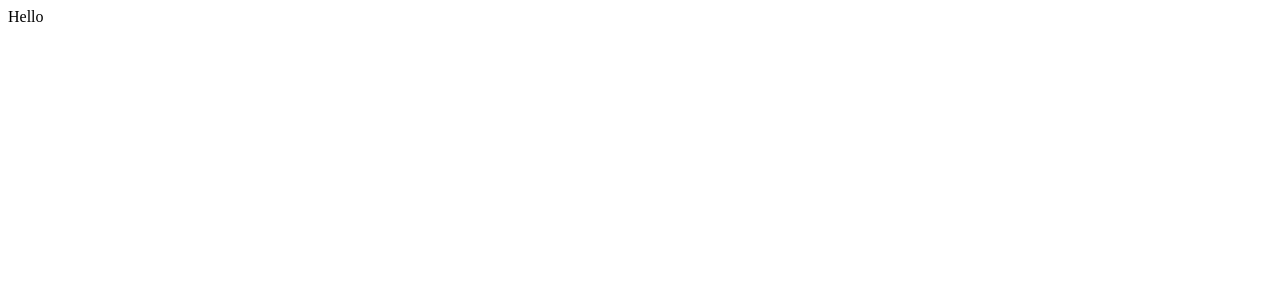
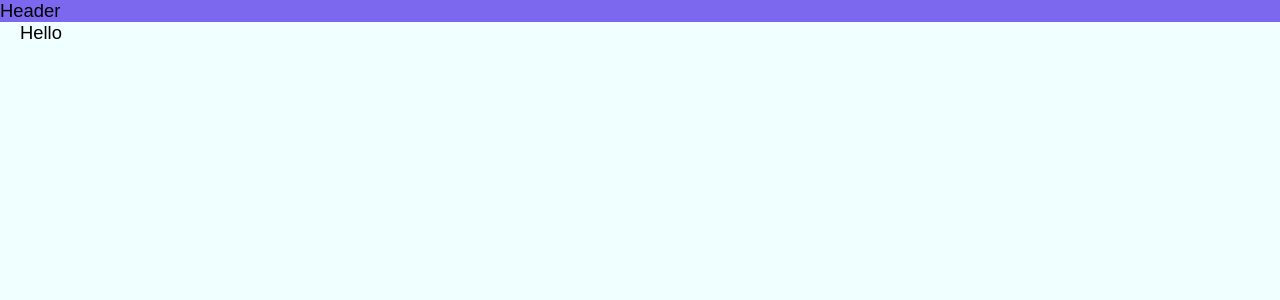
Before and after one commit to umair-mirza/redux-toolkit-saga-cart, a React (Create React App) app: page / in a window 1280 px wide. Shown: the top 300 px of the page. Built offline with nearby package versions, Linux system fonts and the light colour scheme.

Commit message:
Added a header

```diff
--- a/package.json
+++ b/package.json
@@ -8,7 +8,9 @@
     "@testing-library/user-event": "^13.5.0",
     "react": "^18.2.0",
     "react-dom": "^18.2.0",
+    "react-icons": "^4.4.0",
     "react-scripts": "5.0.1",
+    "styled-components": "^5.3.5",
     "web-vitals": "^2.1.4"
   },
   "scripts": {
--- a/src/App.js
+++ b/src/App.js
@@ -1,9 +1,30 @@
+import { ThemeProvider } from "styled-components";
+import { Container } from "./components/styles/Container.styled";
+import Header from "./components/Header";
+import GlobalStyles from "./components/styles/globalStyles";
+
+const theme = {
+  colors: {
+    background: '#F0FFFF',
+    header: '#7B68EE',
+  },
+  backgroundColor: '#F0FFFF',
+
+}
 
 function App() {
   return (
-    <div>
-      Hello
-    </div>
+    <>
+    <ThemeProvider theme={theme}>
+    <GlobalStyles />
+    <Header />
+    <Container>
+      <div>
+        Hello
+      </div>
+    </Container>
+    </ThemeProvider>
+    </>
   );
 }
 
--- /dev/null
+++ b/src/components/Header.js
@@ -0,0 +1,11 @@
+import { StyledHeader } from "./styles/Header.styled"
+
+const Header = () => {
+  return (
+    <StyledHeader>
+        <div>Header</div>
+    </StyledHeader>
+  )
+}
+
+export default Header
--- /dev/null
+++ b/src/components/styles/Container.styled.js
@@ -0,0 +1,8 @@
+import styled from "styled-components";
+
+export const Container = styled.div`
+    width: 1300px;
+    max-width: 100%;
+    padding: 0 20px;
+    margin: 0 auto;
+`
--- /dev/null
+++ b/src/components/styles/Header.styled.js
@@ -0,0 +1,7 @@
+import styled from "styled-components";
+
+export const StyledHeader = styled.header`
+    display: flex;
+    justify-content: space-between;
+    background: ${({theme}) => theme.colors.header}
+`
--- /dev/null
+++ b/src/components/styles/globalStyles.js
@@ -0,0 +1,28 @@
+import { createGlobalStyle } from "styled-components";
+
+const GlobalStyles = createGlobalStyle`
+
+    @import url('https://fonts.googleapis.com/css2?family=Poppins:wght@300;400;600;700&display=swap');
+
+    * {
+        box-sizing: border-box;
+    }
+
+    body {
+        background: ${({theme}) => theme.colors.background};
+        font-family: 'Poppins', sans-serif;
+        font-size: 1.15em;
+        margin: 0;
+    }
+
+    p {
+            opacity: 0.6;
+            line-height: 1.5;
+        }
+
+    img {
+        max-width: 100%
+    }
+`
+
+export default GlobalStyles
```
Also changed, not shown: 1 other file (tests, documents, lock files or other folders).
